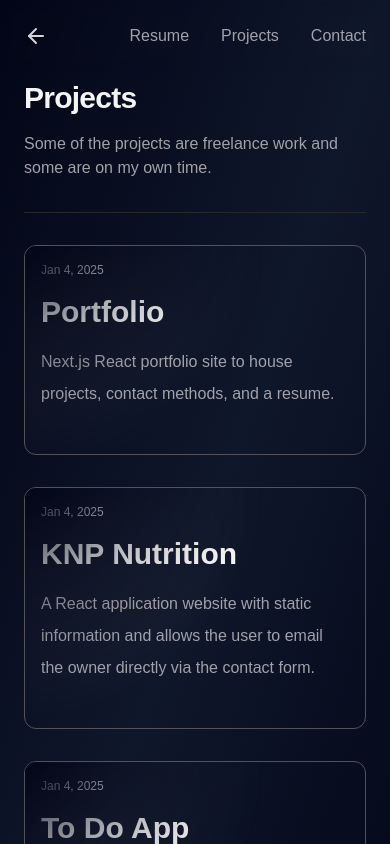
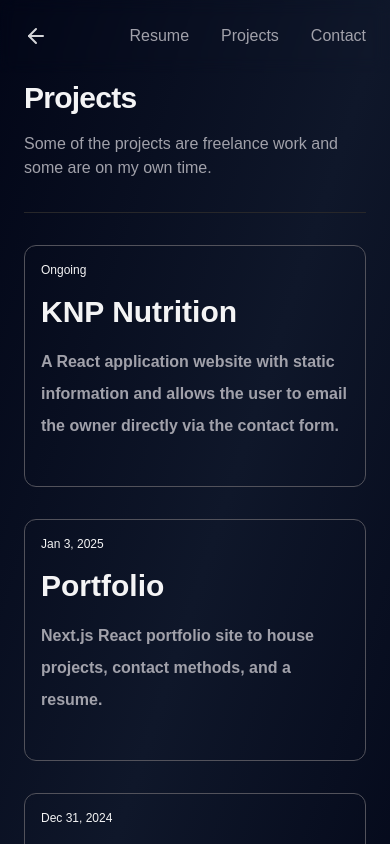
Before and after one commit to nkane312/portfolio, a Next.js app: page /projects in a window 390 px wide. Shown: the top 844 px of the page. Built offline with nearby package versions, Linux system fonts and the light colour scheme.

Commit message:
Adjusts project dates and order, removes motion blur gradient from mobile devices

```diff
--- a/app/components/Card.tsx
+++ b/app/components/Card.tsx
@@ -1,17 +1,13 @@
-"use client";
-import {
-	motion,
-	useMotionTemplate,
-	useSpring,
-} from "motion/react";
+'use client';
+import { motion, useMotionTemplate, useSpring } from 'motion/react';
 
-import { PropsWithChildren } from "react";
+import { PropsWithChildren } from 'react';
 
 type onMouseMoveType = {
-    currentTarget: HTMLElement,
-    clientX: number,
-    clientY: number,
-}
+	currentTarget: HTMLElement;
+	clientX: number;
+	clientY: number;
+};
 
 export const Card: React.FC<PropsWithChildren> = ({ children }) => {
 	const mouseX = useSpring(0, { stiffness: 500, damping: 100 });
@@ -31,13 +27,13 @@ export const Card: React.FC<PropsWithChildren> = ({ children }) => {
 			className="overflow-hidden relative duration-700 border rounded-xl hover:bg-zinc-800/10 group md:gap-8 hover:border-zinc-400/50 border-zinc-600 "
 		>
 			<div className="pointer-events-none">
-				<div className="absolute inset-0 z-0  transition duration-1000 [mask-image:linear-gradient(black,transparent)]" />
+				<div className="absolute inset-0 z-0  transition duration-150 [mask-image:linear-gradient(black,transparent)]" />
 				<motion.div
-					className="absolute inset-0 z-10  bg-gradient-to-br opacity-100  via-zinc-100/10  transition duration-1000 group-hover:opacity-50 "
+					className="absolute inset-0 z-10 lg:bg-gradient-to-tl opacity-100  via-zinc-100/10  transition duration-150 group-hover:opacity-50 "
 					style={style}
 				/>
 				<motion.div
-					className="absolute inset-0 z-10 opacity-0 mix-blend-overlay transition duration-1000 group-hover:opacity-100"
+					className="absolute inset-0 z-10 opacity-0 mix-blend-overlay transition duration-150 group-hover:opacity-100"
 					style={style}
 				/>
 			</div>
--- a/app/content/projects/project-list.json
+++ b/app/content/projects/project-list.json
@@ -1,27 +1,26 @@
 {
 	"projects": [
+		{
+			"title": "KNP Nutrition",
+			"description": "A React application website with static information and allows the user to email the owner directly via the contact form.",
+			"repository": "nkane312/knpnutrition",
+			"published": false,
+			"slug": "knpnutrition"
+		},
 		{
 			"title": "Portfolio",
 			"description": "Next.js React portfolio site to house projects, contact methods, and a resume.",
 			"repository": "nkane312/portfolio",
 			"published": true,
-			"date": "2025-01-04",
+			"date": "2025-01-03",
 			"slug": "portfolio"
-		},
-		{
-			"title": "KNP Nutrition",
-			"description": "A React application website with static information and allows the user to email the owner directly via the contact form.",
-			"repository": "nkane312/knpnutrition",
-			"published": false,
-			"date": "2025-01-04",
-			"slug": "knpnutrition"
 		},
 		{
 			"title": "To Do App",
 			"description": "A stateful React to-do application that uses Context API to manage state as well as pulling data from SWAPI. Allows cycling through characters via the API and each has their own respective to-do lists.",
 			"repository": "nkane312/to-do-app",
 			"published": false,
-			"date": "2025-01-04",
+			"date": "2024-12-31",
 			"slug": "to-do-app"
 		}
 	]
--- a/app/projects/[slug]/page.tsx
+++ b/app/projects/[slug]/page.tsx
@@ -44,6 +44,17 @@ export default async function PostPage({ params }: { params: Params }) {
 								<h1 className="text-4xl font-bold tracking-tight text-white sm:text-6xl font-display">
 									{project.title}
 								</h1>
+								<p className="mt-6 text-lg leading-8 text-zinc-300">
+									{project.date ? (
+										<time dateTime={new Date(project.date).toISOString()}>
+											{Intl.DateTimeFormat(undefined, {
+												dateStyle: 'medium',
+											}).format(new Date(project.date))}
+										</time>
+									) : (
+										<span>Ongoing</span>
+									)}
+								</p>
 								<p className="mt-6 text-lg leading-8 text-zinc-300">{project.description}</p>
 							</div>
 
--- a/app/projects/page.tsx
+++ b/app/projects/page.tsx
@@ -34,7 +34,7 @@ export default async function ProjectsPage() {
 													}).format(new Date(project.date))}
 												</time>
 											) : (
-												<span>SOON</span>
+												<span>Ongoing</span>
 											)}
 										</div>
 									</div>
@@ -45,7 +45,7 @@ export default async function ProjectsPage() {
 									>
 										{project.title}
 									</h2>
-									<p className="mt-4 leading-8 duration-150 text-zinc-400 group-hover:text-zinc-300 mb-7">
+									<p className="mt-4 font-semibold leading-8 duration-150 text-zinc-400 group-hover:text-zinc-300 mb-7">
 										{project.description}
 									</p>
 									<div className="absolute bottom-4 md:bottom-8">
@@ -57,13 +57,6 @@ export default async function ProjectsPage() {
 							</Link>
 						</Card>
 					))}
-					{/* <div className="flex flex-col w-full gap-8 mx-auto border-t border-gray-900/10 lg:mx-0 lg:border-t-0 ">
-						{allProjects.map((project) => (
-							<Card key={project.slug}>
-								<Article project={project} />
-							</Card>
-						))}
-					</div> */}
 				</div>
 				<div className="hidden w-full h-px md:block bg-zinc-800" />
 			</main>
```
